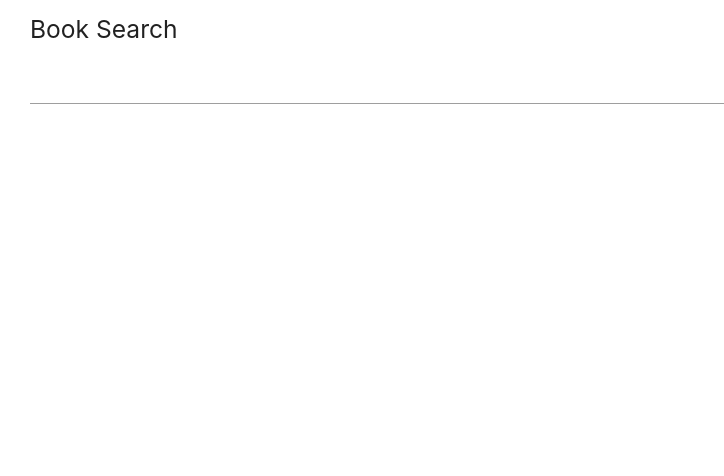
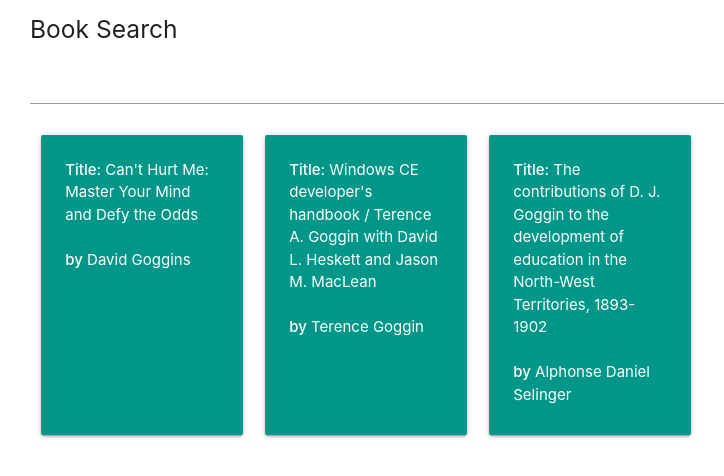
Before and after one commit to andrewsanc/bookFinder, a React (Create React App) app: page / in a window 1280 px wide. Shown: the top 476 px of the page, without its empty margins (162-886 px from the left). Built offline with nearby package versions, Linux system fonts and the light colour scheme.

Commit message:
Passing down reducer dummy data down to children components

```diff
--- a/src/Containers/App.js
+++ b/src/Containers/App.js
@@ -1,16 +1,10 @@
 import React, { Component } from 'react';
 import SearchBar from './SearchBar';
-import BookList from '../Components/BookList'
+import BookList from '../Components/BookList';
+import { connect } from 'react-redux';
 import axios from 'axios';
 
 class App extends Component {
-  constructor() {
-    super();
-    this.state = {
-      bookList: []
-    }
-  }
-
   onSearchSubmit = (term) => {
     axios.get('http://openlibrary.org/search.json?', {
       params: {
@@ -25,10 +19,16 @@ class App extends Component {
     return (
       <div>
         <SearchBar onSubmit={this.onSearchSubmit} />
-        <BookList bookList={this.state.bookList} />
+        <BookList bookList={this.props.bookList} />
       </div>
     )
   }
 }
 
-export default App;
+const mapStateToProps = (state) => {
+  return {
+    bookList: state.bookList
+  }
+}
+
+export default connect(mapStateToProps)(App);
```
